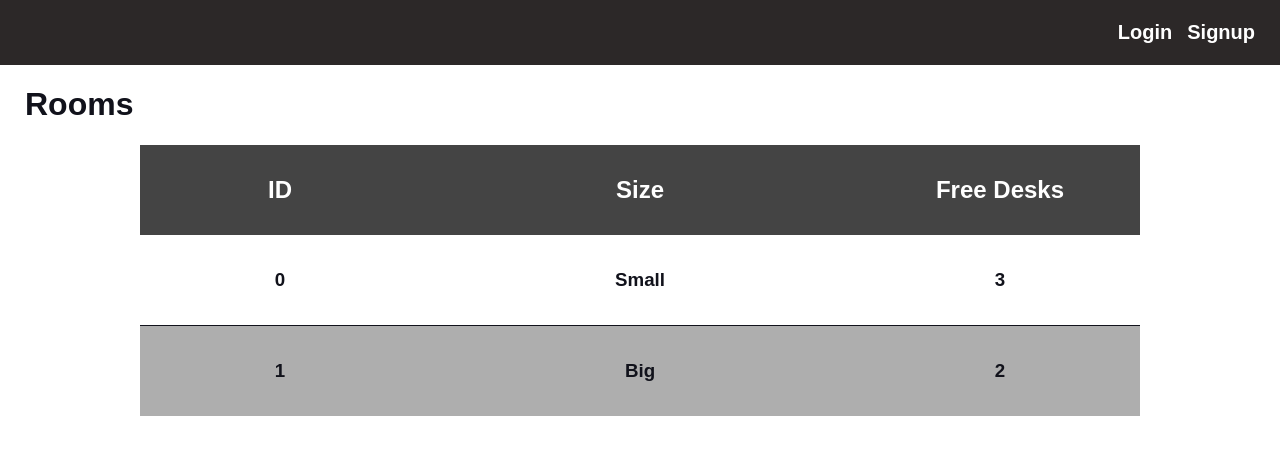
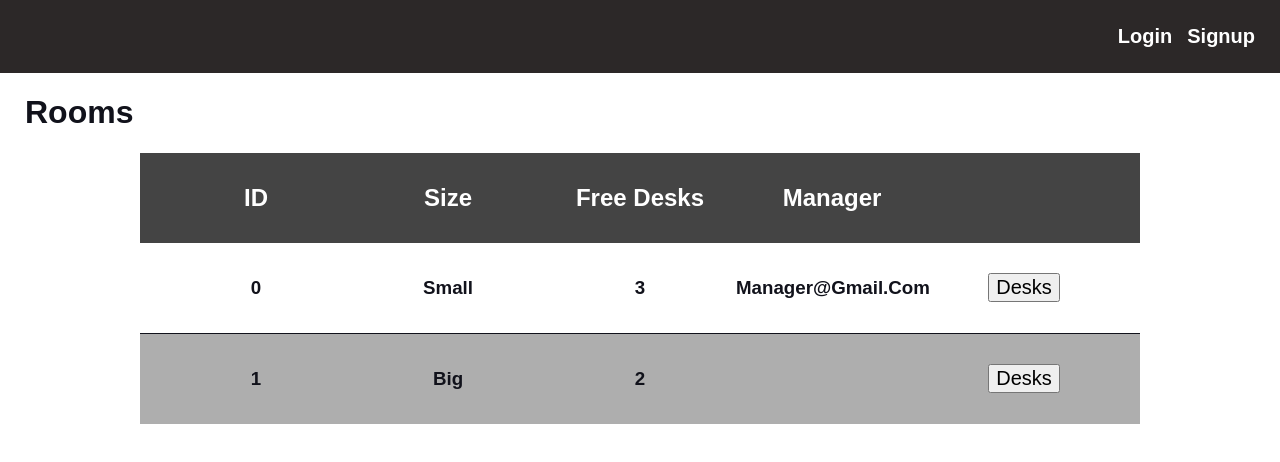
Before and after one commit to Oto48/nuxt-app, a Nuxt app: page /rooms in a window 1280 px wide. Shown: the top 462 px of the page. Built offline with nearby package versions, Linux system fonts and the light colour scheme.

Commit message:
add manager remove method

```diff
--- a/components/Header.vue
+++ b/components/Header.vue
@@ -1,31 +1,25 @@
 <template>
     <nav class="bg-black">
         <ul>
-            <li v-if="this.user.role">
-                <NuxtLink to="/profile">Profile</NuxtLink>
-            </li>
-            <li v-if="this.user.role">
+            <li v-if="$store.state.token.role">
                 <NuxtLink to="/rooms">Rooms</NuxtLink>
             </li>
-            <li v-if="this.user.role == 'admin'">
+            <li v-if="$store.state.token.role == 'admin'">
                 <NuxtLink to="/users">Users</NuxtLink>
-            </li>
-            <li v-if="this.user.role">
-                <NuxtLink to="/desks">Desks</NuxtLink>
             </li>
         </ul>
         <ul>
-            <li v-if="!this.user.role">
+            <li v-if="!$store.state.token.role">
                 <NuxtLink to="/login">Login</NuxtLink>
             </li>
-            <li v-if="this.user.role" @click="logOut">
+            <li v-if="$store.state.token.role" @click="logOut">
                 <NuxtLink to="/">Logout</NuxtLink>
             </li>
-            <li v-if="!this.user.role">
+            <li v-if="!$store.state.token.role">
                 <NuxtLink to="/signup">Signup</NuxtLink>
             </li>
-            <li style="color:white" v-if="this.user.role">
-                <NuxtLink to="/">{{this.user.role}}</NuxtLink>
+            <li style="color:white" v-if="$store.state.token.role">
+                {{$store.state.token.role}}
             </li>
         </ul>
     </nav>
@@ -53,6 +47,8 @@ nav {
     display: flex;
     justify-content: space-between;
     padding: 5px 25px;
+    font-weight: bold;
+    font-size: 20px;
 }
 
 ul {
@@ -65,8 +61,6 @@ ul {
 
 a {
     text-decoration: none;
-    font-weight: bold;
     color: white;
-    font-size: 20px;
 }
 </style>
--- a/pages/login/index.vue
+++ b/pages/login/index.vue
@@ -1,5 +1,5 @@
 <template>
-    <div>
+    <div class="container">
         <h1>Login</h1>
         <form>
             <label>Email</label>
@@ -23,13 +23,14 @@ export default {
     methods: {
         loginHandler(e) {
             e.preventDefault();
+            console.log('ok')
             let localItems = JSON.parse(localStorage.getItem("users"));
             localItems === null ? 'undefined':
             localItems.forEach((user) => {
                 if(user.email == this.email && user.password == this.password) {
                     const role = user.role;
-                    const name = user.name;
-                    localStorage.setItem("token", JSON.stringify({role, name}));
+                    const email = user.email;
+                    localStorage.setItem("token", JSON.stringify({role, email}));
                     this.$store.commit('editToken', {role, name});
                     this.$router.push('/home');
                 }
--- a/pages/rooms/_roomId/desks/_deskId/index.vue
+++ /dev/null
@@ -1,18 +0,0 @@
-<template>
-    <div>
-        <h1>Desk {{ $route.params }}</h1>
-        <h1>{{$store.state.rooms[roomId].desks[deskId]}}</h1>
-    </div>
-</template>
-
-<script>
-export default {
-    name: 'Desk',
-    data() {
-        return {
-            roomId: this.$route.params.roomId,
-            deskId: this.$route.params.deskId,
-        }
-    }
-}
-</script>
--- a/pages/rooms/_roomId/index.vue
+++ b/pages/rooms/_roomId/index.vue
@@ -1,18 +1,14 @@
 <template>
     <div class="container">
         <h1>Room {{ roomId }}</h1>
-        <!-- <h1>{{$store.state.rooms[roomId].desks}}</h1> -->
         <div class="card">
             <div v-for="(desk, index) in $store.state.rooms[roomId].desks" :key="index" class="capitalize bg-blue">
                 <h3>User: {{desk.user}}</h3>
                 <h3>Price: {{desk.price}}</h3>
                 <h3>Size: {{desk.size}}</h3>
                 <h3>Position: {{desk.position}}</h3>
-                <button @click="editDesk(roomId,index)">Book a Desk</button>
+                <button v-if="($store.state.token.role == 'client' && !desk.user)" @click="editDesk(roomId,index)">Book a Desk</button>
             </div>
-            <!-- <li>
-                <NuxtLink :to="`/rooms/${$route.params.roomId}/desks/${index}`">{{room}}</NuxtLink>
-            </li> -->
         </div>
     </div>
 </template>
@@ -34,7 +30,6 @@ export default {
 </script>
 
 <style scoped>
-
 .card {
     display: flex;
     align-items: center;
@@ -48,6 +43,6 @@ export default {
     min-width: 300px;
     border-radius: 5px;
     padding: 10px 20px;
+    min-height: 220px;
 }
-
 </style>
--- a/pages/rooms/index.vue
+++ b/pages/rooms/index.vue
@@ -6,16 +6,37 @@
                 <h2>ID</h2>
                 <h2>Size</h2>
                 <h2>Free Desks</h2>
+                <h2>Manager</h2>
+                <h2></h2>
             </div>
             <div v-for="(room, index) in $store.state.rooms" :key="index">
-                <NuxtLink :to="`/rooms/${index}`">
-                    <div class="card-items text-black capitalize" :class="index == 1 ? 'bg-grey' : 'bg-white border'">
+                <div v-if="$store.state.token.role == 'manager'">
+                    <div v-if="room.manager" class="card-items text-black capitalize" :class="index == 1 ? 'bg-grey' : 'bg-white border'">
                         <h3>{{index}}</h3>
                         <h3>{{room.size}}</h3>
                         <h3>{{room.desks.length}}</h3>
                         <h3 v-if="room.full">Full</h3>
+                        <h3>{{room.manager}}</h3>
+                        <div class="btn-box">
+                            <NuxtLink :to="`/rooms/${index}`"><button>Desks</button></NuxtLink>
+                        </div>
                     </div>
-                </NuxtLink>
+                </div>
+                <div v-else class="card-items text-black capitalize" :class="index == 1 ? 'bg-grey' : 'bg-white border'">
+                    <h3>{{index}}</h3>
+                    <h3>{{room.size}}</h3>
+                    <h3>{{room.desks.length}}</h3>
+                    <h3 v-if="room.full">Full</h3>
+                    <h3 v-if="!$store.state.token.role == 'admin' || !room.manager">{{room.manager}}</h3>
+                    <div v-else-if="room.manager && $store.state.token.role == 'admin'" class="btn-box">
+                        <h3>{{room.manager}}</h3>
+                        <button @click="remove(index)">Remove Manager</button>
+                    </div>
+                    <h3 v-else>{{room.manager}}</h3>
+                    <div class="btn-box">
+                        <NuxtLink :to="`/rooms/${index}`"><button>Desks</button></NuxtLink>
+                    </div>
+                </div>
             </div>
         </div>
     </div>
@@ -24,6 +45,11 @@
 <script>
 export default {
     name: 'Rooms',
+    methods: {
+        remove(index) {
+            this.$store.commit('removeManager', index);
+        }
+    }
 }
 </script>
 
@@ -35,8 +61,22 @@ export default {
 }
 
 .card-titles h2, .card-items h3{
-    width: 25%;
+    width: 20%;
     text-align: center;
+}
+
+.btn-box {
+    width: 20%;
+    display: flex;
+    align-items: center;
+    flex-direction: column;
+    justify-content: center;
+    gap: 10px;
+}
+
+.btn-box h3{
+    width: 100%;
+    margin: 0;
 }
 
 .border{
--- a/store/index.js
+++ b/store/index.js
@@ -10,9 +10,10 @@
 
 
 export const state = () => ({
-    token: localStorage.getItem("token"),
+    token: localStorage.getItem("token") ? JSON.parse(localStorage.getItem("token")) : "",
     rooms: localStorage.getItem("rooms") ? JSON.parse(localStorage.getItem("rooms")) : [
         {
+            manager: "manager@gmail.com",
             size: "small",
             full: false,
             desks: [
@@ -37,6 +38,7 @@ export const state = () => ({
             ]
         },
         {
+            manager: "",
             size: "big",
             full: false,
             desks: [
@@ -63,7 +65,12 @@ export const mutations = {
     },
 
     editDesk(state, {roomId, index}) {
-        state.rooms[roomId].desks[index].user = JSON.parse(state.token).name;
+        state.rooms[roomId].desks[index].user = state.token.email;
+        localStorage.setItem("rooms", JSON.stringify(state.rooms));
+    },
+
+    removeManager(state, index) {
+        state.rooms[index].manager = "";
         localStorage.setItem("rooms", JSON.stringify(state.rooms));
     }
 }
```
